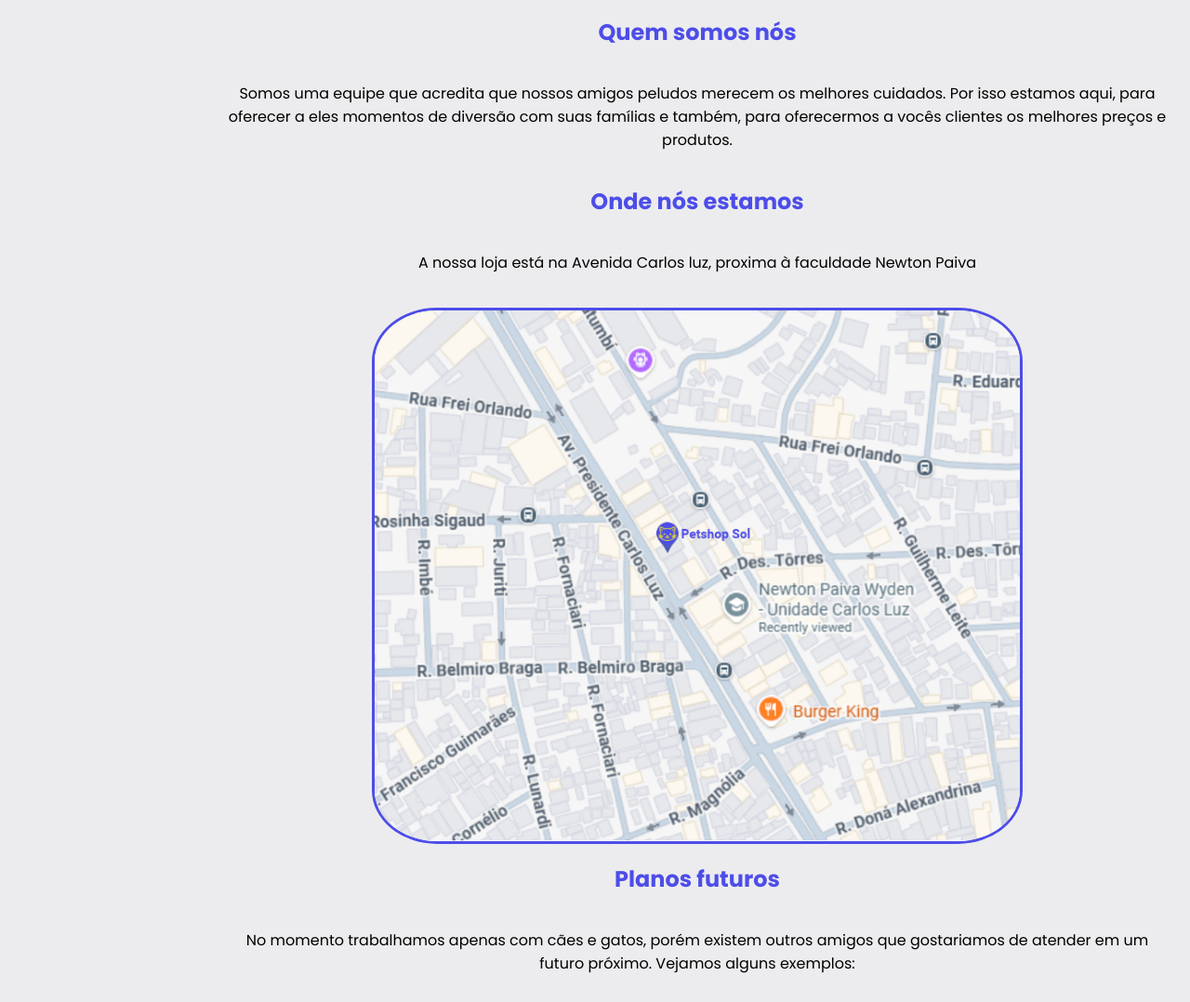
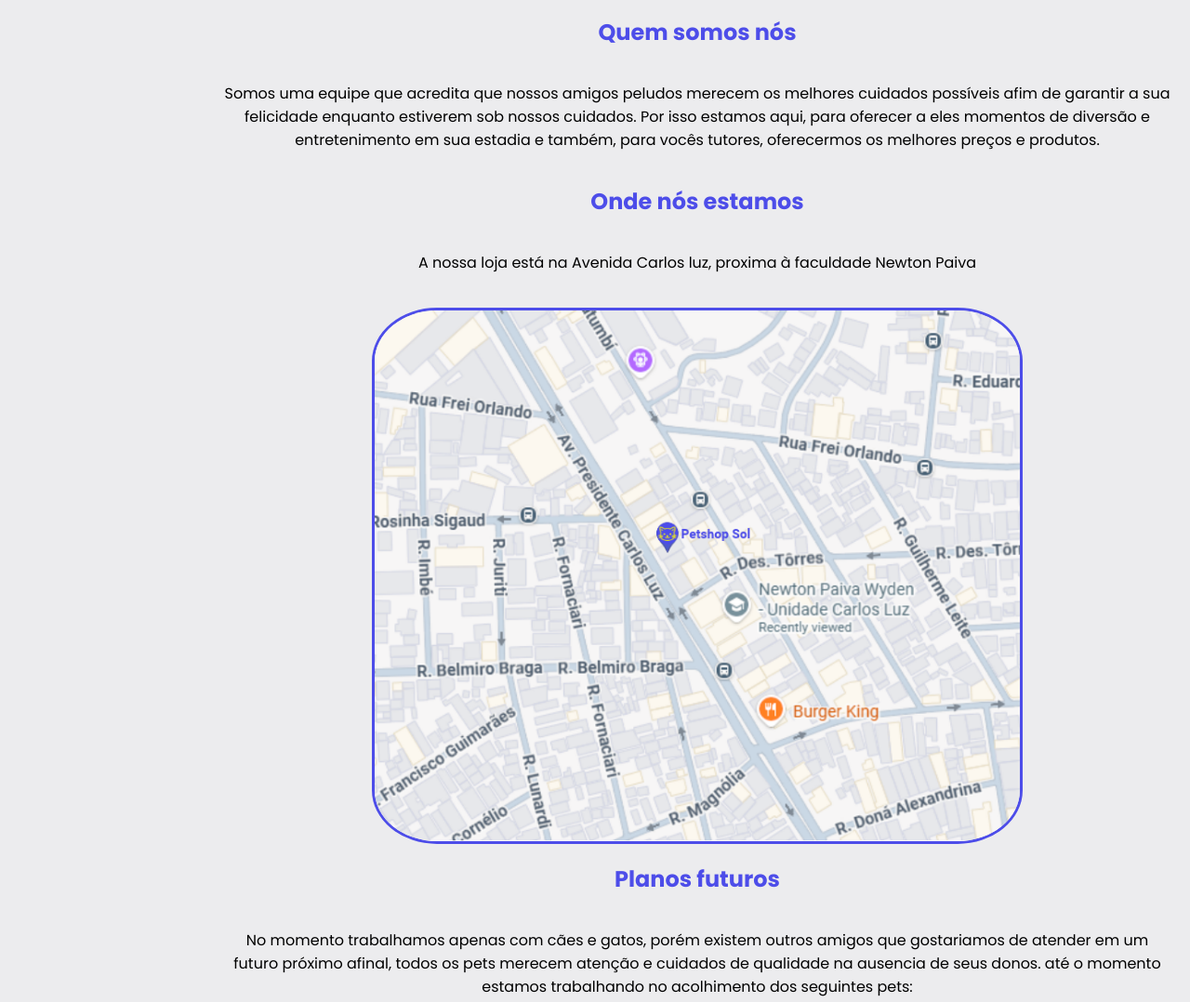
Before and after one commit to douglasresendeftr-max/Sol, a plain HTML site: page frontend/index.html in a window 1280 px wide. Shown: the part 630-1708 px from the top of the page at 93% size. Drawn offline with Linux system fonts and the light colour scheme.

Commit message:
alteração básica do html

```diff
--- a/frontend/index.html
+++ b/frontend/index.html
@@ -46,21 +46,23 @@
 
         <section id="quem-somos">
             <h2>Quem somos nós</h2>
-            <p>Somos uma equipe que acredita que nossos amigos peludos merecem os melhores cuidados. Por isso estamos
-                aqui, para oferecer a eles momentos de diversão com suas famílias e também, para oferecermos a vocês
-                clientes os melhores preços e produtos.</p>
+            <p>Somos uma equipe que acredita que nossos amigos peludos merecem os melhores cuidados possíveis afim de
+                garantir a sua felicidade enquanto estiverem sob nossos cuidados. Por isso estamos aqui, para oferecer
+                a eles momentos de diversão e entretenimento em sua estadia e também, para vocês tutores, oferecermos os
+                melhores preços e produtos.</p>
         </section>
 
         <section id="onde-estamos">
             <h2>Onde nós estamos</h2>
             <p>A nossa loja está na Avenida Carlos luz, proxima à faculdade Newton Paiva</p>
-            <img src="img/Mapa.jpg" id="mapa" alt="Mapa que mostra a localização da loja">
+            <a href="https://maps.app.goo.gl/PoxmupX88TtTxgpV9" target="_blank"> <img src="img/Mapa.jpg" id="mapa" alt="Mapa que mostra a localização da loja"> </a>
         </section>
 
         <section id="planos-futuros">
             <h2>Planos futuros</h2>
             <p>No momento trabalhamos apenas com cães e gatos, porém existem outros amigos que gostariamos de atender em
-                um futuro próximo. Vejamos alguns exemplos: </p>
+                um futuro próximo afinal, todos os pets merecem atenção e cuidados de qualidade na ausencia de seus donos.
+                até o momento estamos trabalhando no acolhimento dos seguintes pets: </p>
 
             <ul>
                 <li><strong>Aves</strong></li>
@@ -73,10 +75,11 @@
     </main>
 
     <footer>
-        <p id="endereco">Av. Presidente Carlos Luz, 220 Bairro Caiçaras (Alto Caiçaras) Belo Horizonte MG, CEP 31230-010</p>
+        <p id="endereco">Av. Presidente Carlos Luz, 220 Bairro Caiçaras (Alto Caiçaras) Belo Horizonte MG, CEP 31230-010 Contato: (31) 998765432</p>
         <p id="infoGeral">2026 &middot; Newton Paiva Wyden &middot; WYD7324 &middot; Desenv. Web &middot; Grupo Sol</p>
+        <img src="img/logo.jpg"  id="logo" alt="Logo da loja">
     </footer>
-    <img src="img/logo.jpg"  id="logo" alt="Logo da loja">
+
 
 </body>
 
```
